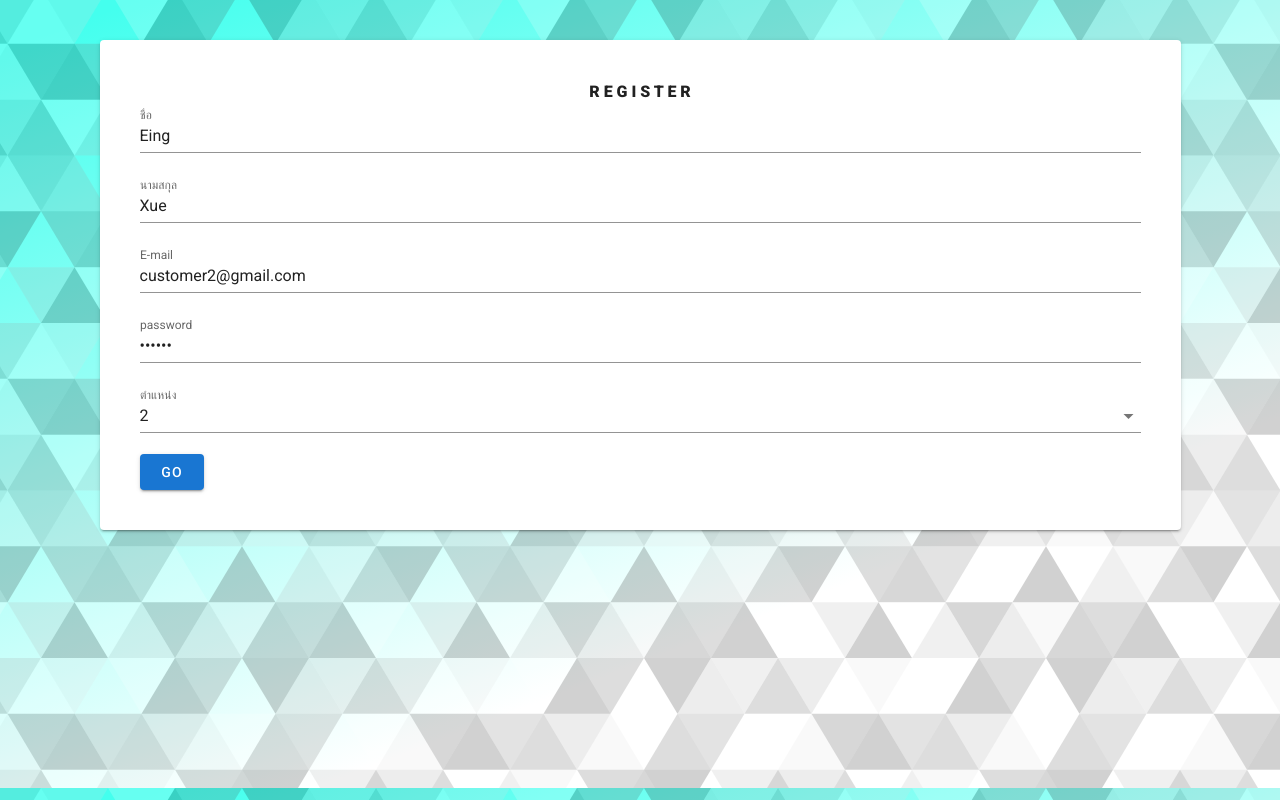
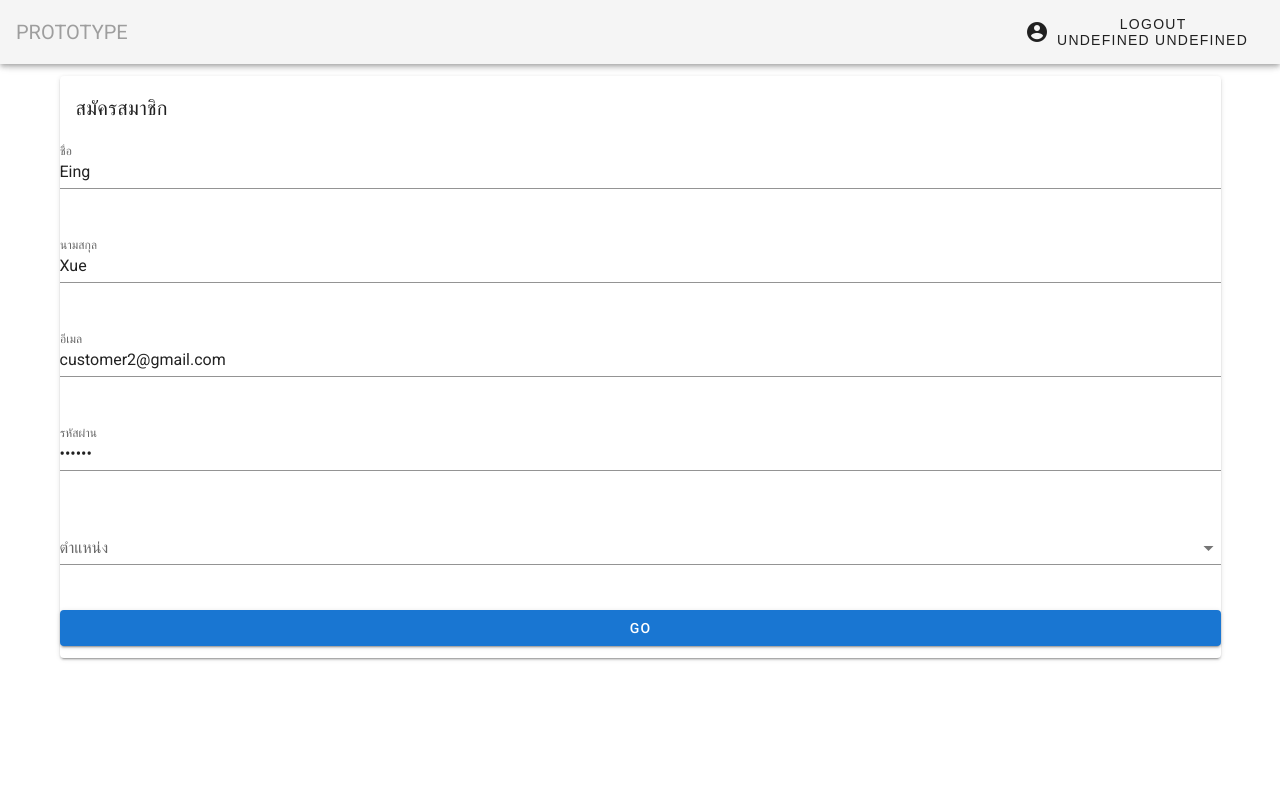
Before and after one commit to chanhuhu/Prototype1, a Vue app: page /#/register in a window 1280 px wide. Shown: the top 800 px of the page. Built offline with nearby package versions, Linux system fonts and the light colour scheme; no server answers.

Commit message:
Update register.vue

```diff
--- a/src/stores/user.js
+++ b/src/stores/user.js
@@ -4,23 +4,20 @@ import _ from 'lodash';
 
 const state = {
     user: {},
-    users: {}
+    users: {},
+    roles: {}
 };
 
 const getters = {
-    users: state => {
-        let userFiltered = {};
-        if (null === !!state.activities) {
-            //
-        } else {
-            Object.keys(state.users).forEach(key => {
-                if (key !== state.user.id) {
-                    userFiltered[key] = state.users[key]
-                }
-            });
-            return userFiltered
-        }
-    }
+    roles: state => {
+        let rolesFilter = [];
+        Object.keys(state.roles).forEach(key => {
+            if (key !== state.roles.id) {
+                rolesFilter[key] = state.roles[key];
+            }
+        });
+        return rolesFilter;
+    },
 };
 
 const mutations = {
@@ -35,13 +32,16 @@ const mutations = {
         state.user = payload;
     },
     addUser: function (state, payload) {
-        Vue.set(state.users, payload.id, payload)
+        Vue.set(state.users, payload.id, payload);
     },
     updateUser: function (state, payload) {
-        Object.assign(state.users[payload.id], payload)
+        Object.assign(state.users[payload.id], payload);
     },
     setUsers: function (state, payload) {
         state.users = payload;
+    },
+    setRoles: function (state, payload) {
+        state.roles = payload;
     }
 };
 
@@ -131,6 +131,15 @@ const actions = {
                 router.push('/receipt')
             }
         }
+    },
+    getRole: function ({commit}) {
+        axios.get('http://localhost:8000/api/role/getAll')
+            .then(res => {
+                let roles = res.data.data;
+                commit('setRoles', roles);
+            }).catch(err => {
+                console.log(err)
+            });
     }
 };
 
--- a/src/views/register.vue
+++ b/src/views/register.vue
@@ -1,44 +1,48 @@
 <template>
-    <v-layout class="bg" row wrap style="height:200vh; widgth:300vw;">
-        <div class="container">
-            <v-card class=" ma-10 mx-10 mb-10 pa-10 px-10 ">
-                <v-form @submit="register">
-                    <div class="text-center font-weight-black">
-                        <span>R E G I S T E R</span>
+<div class="container--fluid">
+    <navbar />
+    <v-container>
+        <div>
+            <v-card xs12 md12>
+                <v-card-title>สมัครสมาชิก</v-card-title>
+                <v-row>
+                    <v-col>
+                        <VTextField label="ชื่อ" v-model="form.first"></VTextField>
+                    </v-col>
+                </v-row>
+                <v-row>
+                    <v-col>
+                        <VTextField label="นามสกุล" v-model="form.last"></VTextField>
+                    </v-col>
+                </v-row>
+                <v-row>
+                    <v-col>
+                        <VTextField label="อีเมล" v-model="form.email"></VTextField>
+                    </v-col>
+                </v-row>
+                <v-row>
+                    <v-col>
+                        <VTextField label="รหัสผ่าน" v-model="form.password" type="password"></VTextField>
+                    </v-col>
+
+                </v-row>
+                <v-row>
+                    <v-col>
+                        <v-select :items="roles" item-value="id" item-text="name" label="ตำแหน่ง"></v-select>
+                    </v-col>
+                </v-row>
+                <v-row>
+                    <v-col>
+                        <v-btn color="primary" type="submit" block>Go</v-btn>
+                    </v-col>
+                </v-row>
+            </v-card>
         </div>
-                    <VTextField
-                            label="ชื่อ"
-                            v-model="form.first"
-                    ></VTextField>
-                    <VTextField
-                            label="นามสกุล"
-                            v-model="form.last"
-                    ></VTextField>
-                    <VTextField
-                            label="E-mail"
-                            v-model="form.email"
-                    ></VTextField>
-                    <VTextField
-                            label="password"
-                            v-model="form.password"
-                            type="password"
-                    ></VTextField>
-                    <VSelect
-                            label="ตำแหน่ง"
-                            v-model="form.role_id"
-                            :items="items"
-                    ></VSelect>
-                    <v-btn
-                            color="primary"
-                            type="submit"
-                    >Go
-                    </v-btn>
-                </v-form>
-            </v-card>
 
+    </v-container>
 </div>
-    </v-layout>
 </template>
+
 <style>
 .bg {
     background-color: #ffffff;
@@ -46,11 +50,15 @@
     background-attachment: fixed;
     background-size: cover;
 }
+</style>
 
-</style>
 <script>
-    import {mapActions} from 'vuex';
+import {
+    mapActions,
+    mapGetters
+} from 'vuex';
 
+import navbar from "../components/Navbar";
 export default {
     data: () => ({
         form: {
@@ -60,13 +68,21 @@
             last: 'Xue',
             role_id: '2'
         },
-            items: ["1", "2"]
     }),
     methods: {
-            ...mapActions('user', ['registerUser']),
+        ...mapActions('user', ['registerUser', 'getRole']),
         register: function () {
             this.registerUser(this.form);
         }
+    },
+    mounted() {
+        this.getRole()
+    },
+    computed: {
+        ...mapGetters('user', ['roles'])
+    },
+    components: {
+        navbar
     }
 }
 </script>
```
Lines whose indentation alone changed are shown as unchanged.
